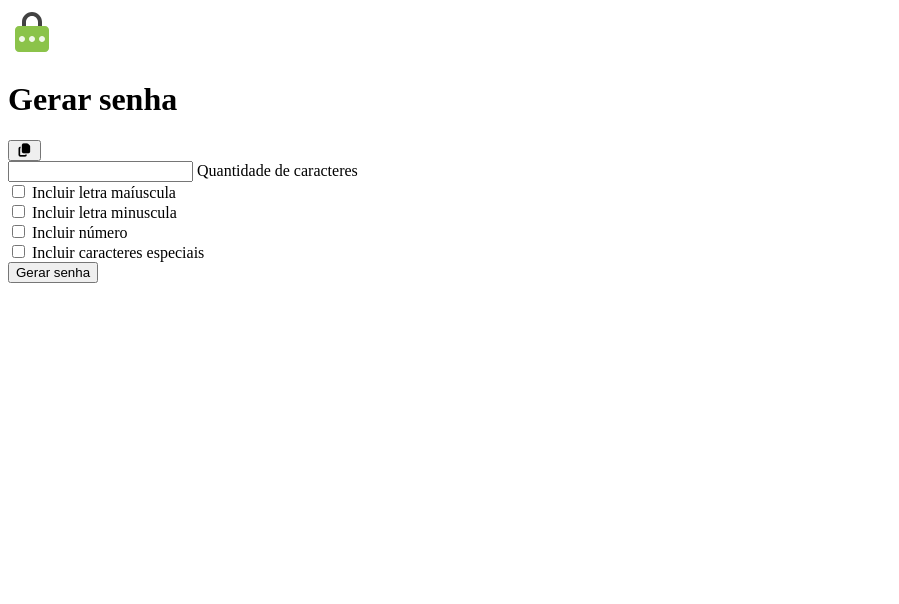
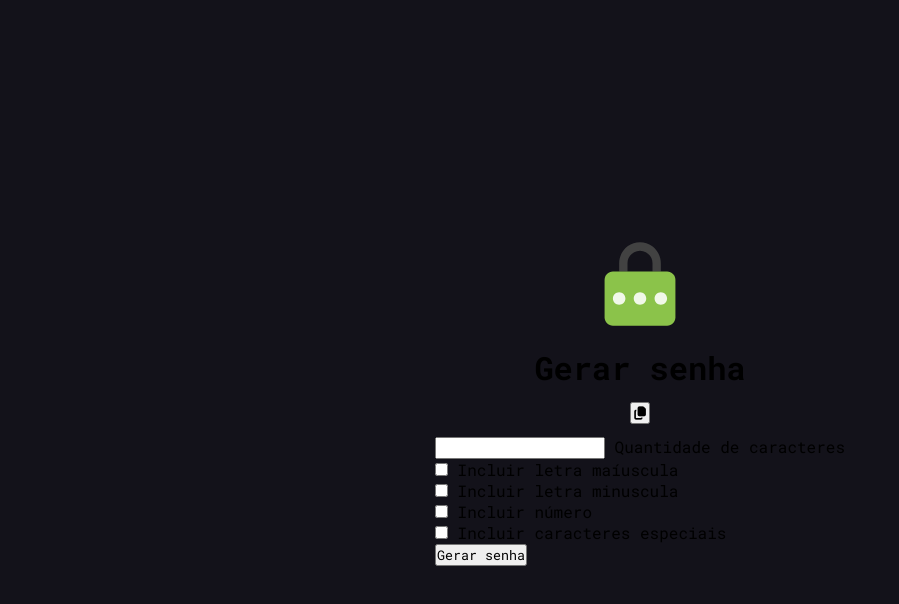
Before and after one commit to tvgDev/password-generator, a plain HTML site: page password-generator/index.html in a window 1280 px wide. Shown: the whole page, without its empty margins (0-899 px from the left). Drawn offline with Linux system fonts and the light colour scheme.

Commit message:
add: styles css

```diff
--- a/password-generator/index.html
+++ b/password-generator/index.html
@@ -15,7 +15,7 @@
   </head>
   <body>
     <div id="container">
-      <img src="assets/illustration.svg" alt="" />
+      <img src="assets/illustration.svg" id="password_img" alt="" />
       <h1 id="title">Gerar senha</h1>
       <div id="password_container">
         <span id="password"></span>
--- a/password-generator/style.css
+++ b/password-generator/style.css
@@ -0,0 +1,36 @@
+@import url('https://fonts.googleapis.com/css2?family=Roboto+Mono:ital,wght@0,100..700;1,100..700&display=swap');
+
+:root {
+    --color-primary-1: #8bc34a;
+    --color-primary-2: #8bc34aa6;
+
+    --color-neutral-1: #f8fafc;
+    --color-neutral-2: #24232b;
+    --color-neutral-3: #13121a;
+}
+
+* {
+  margin: 0;
+  padding: 0;
+  box-sizing: border-box;
+  font-family: 'roboto mono', monospace;
+}
+
+body {
+    display: flex;
+    align-items: center;
+    justify-content: center;
+    min-height: 100vh;
+    background-color: var(--color-neutral-3);
+}
+
+#container {
+    display: flex;
+    flex-direction: column;
+    align-items: center;
+    gap: 12px;
+}
+
+#password_img {
+    width: 100px;
+}
```
